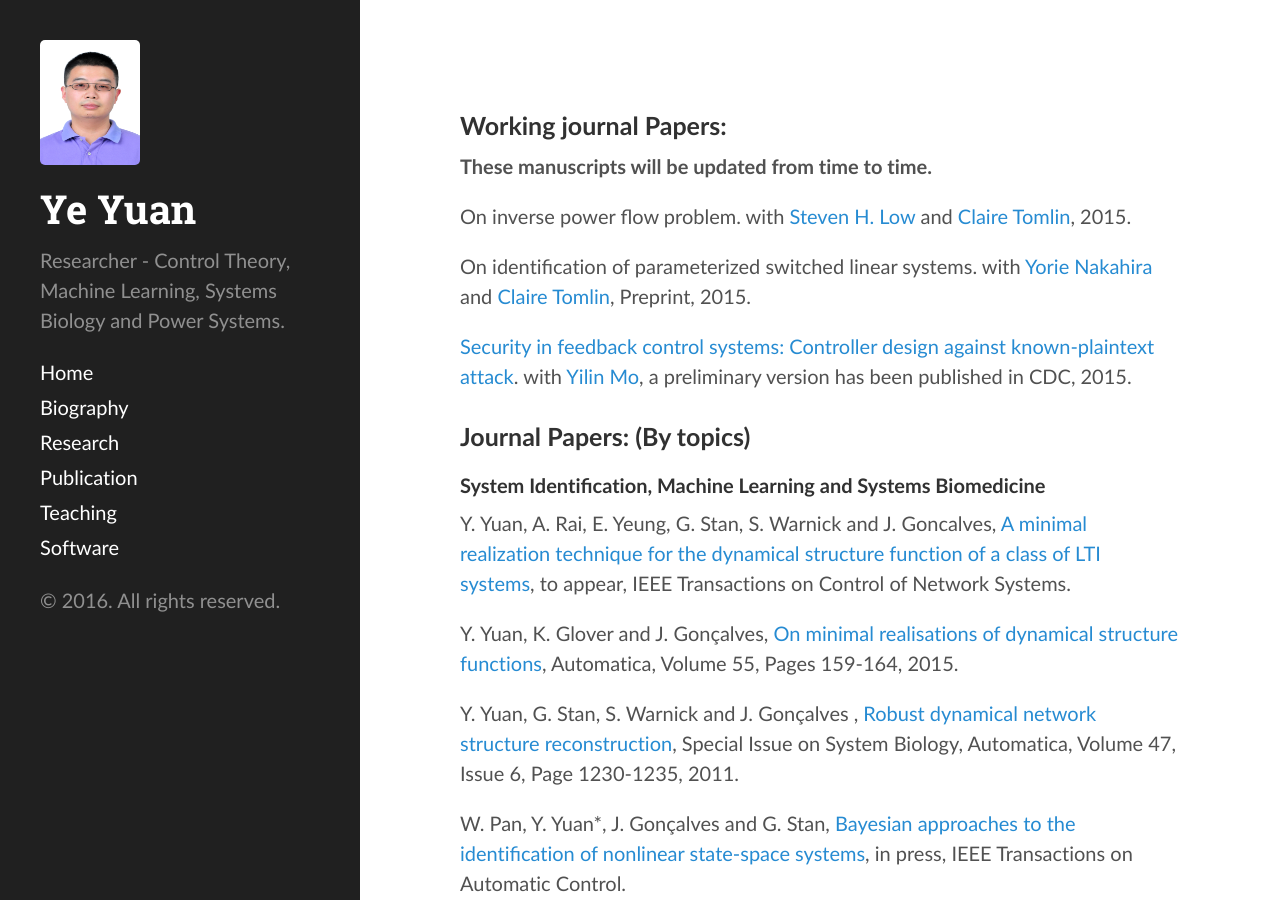
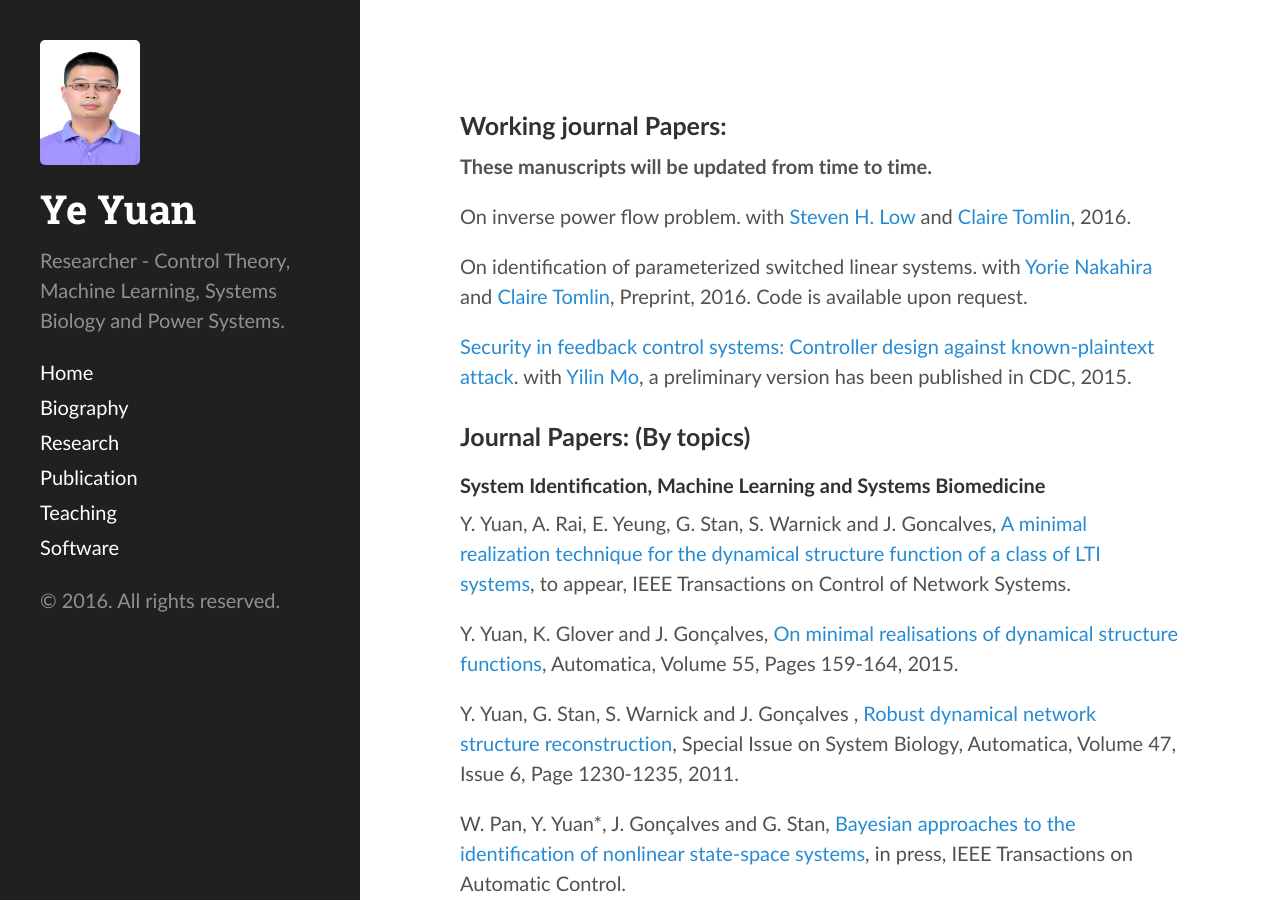
Before and after one commit to yy311/yy311.github.io, a Jekyll site: the page built from publication.md, in a window 1280 px wide and 900 px high. Built offline with Jekyll 4.4.1, drawn with Linux system fonts in a browser that asks for light colours.

Commit message:
Update publication.md

```diff
--- a/publication.md
+++ b/publication.md
@@ -6,9 +6,9 @@ layout: page
 
 <b>These manuscripts will be updated from time to time. </b>
 
-On inverse power flow problem. with [Steven H. Low](http://netlab.caltech.edu/~slow/) and [Claire Tomlin](http://www.eecs.berkeley.edu/~tomlin/), 2015.
+On inverse power flow problem. with [Steven H. Low](http://netlab.caltech.edu/~slow/) and [Claire Tomlin](http://www.eecs.berkeley.edu/~tomlin/), 2016.
 
-On identification of parameterized switched linear systems. with [Yorie Nakahira](https://directory.caltech.edu/personnel/ynakahir) and [Claire Tomlin](http://www.eecs.berkeley.edu/~tomlin/), Preprint, 2015.
+On identification of parameterized switched linear systems. with [Yorie Nakahira](https://directory.caltech.edu/personnel/ynakahir) and [Claire Tomlin](http://www.eecs.berkeley.edu/~tomlin/), Preprint, 2016. Code is available upon request.
 
 [Security in feedback control systems: Controller design against known-plaintext attack](https://www.authorea.com/users/62980/articles/74733). with [Yilin Mo](http://yilinmo.github.io/), a preliminary version has been published in CDC, 2015.
 
```
